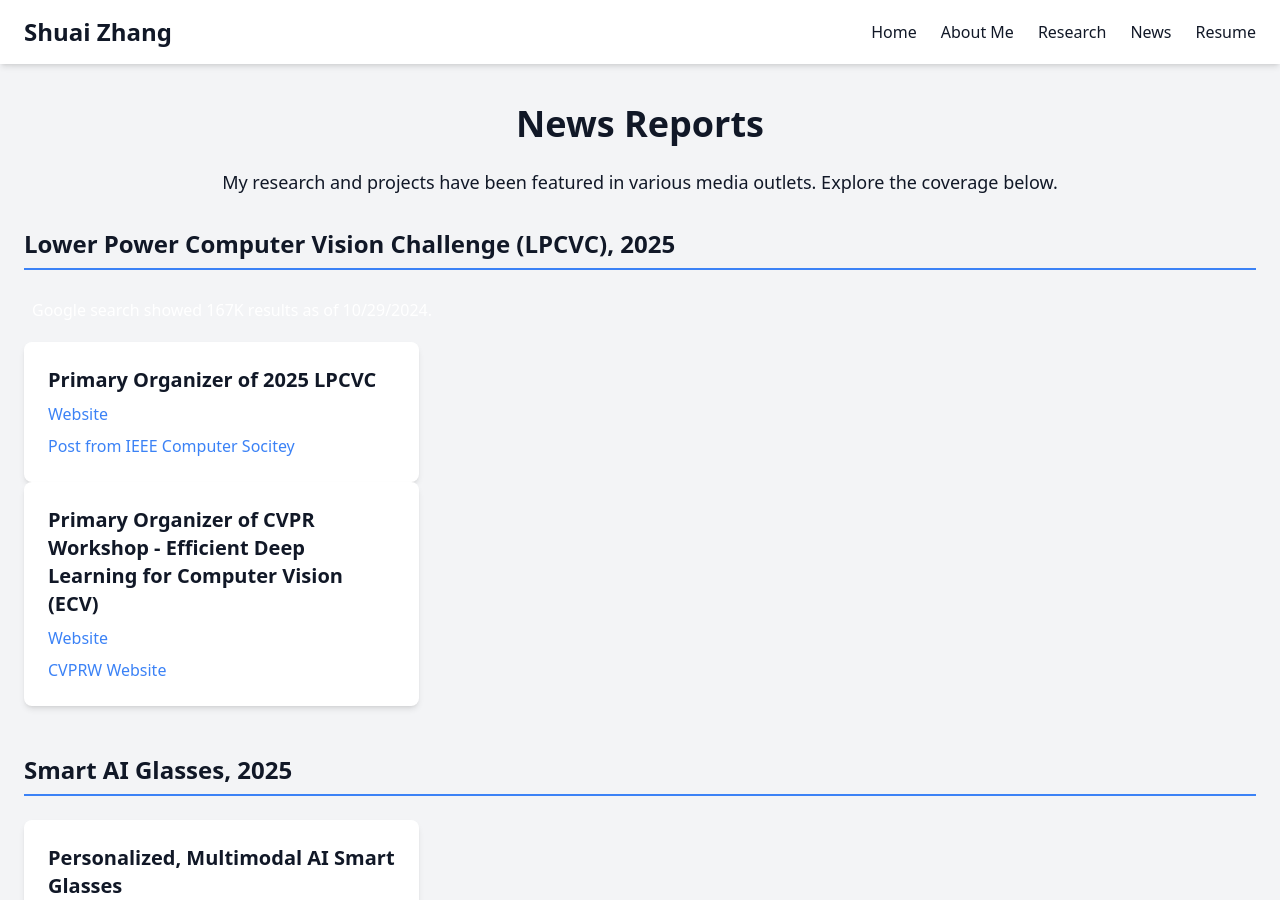
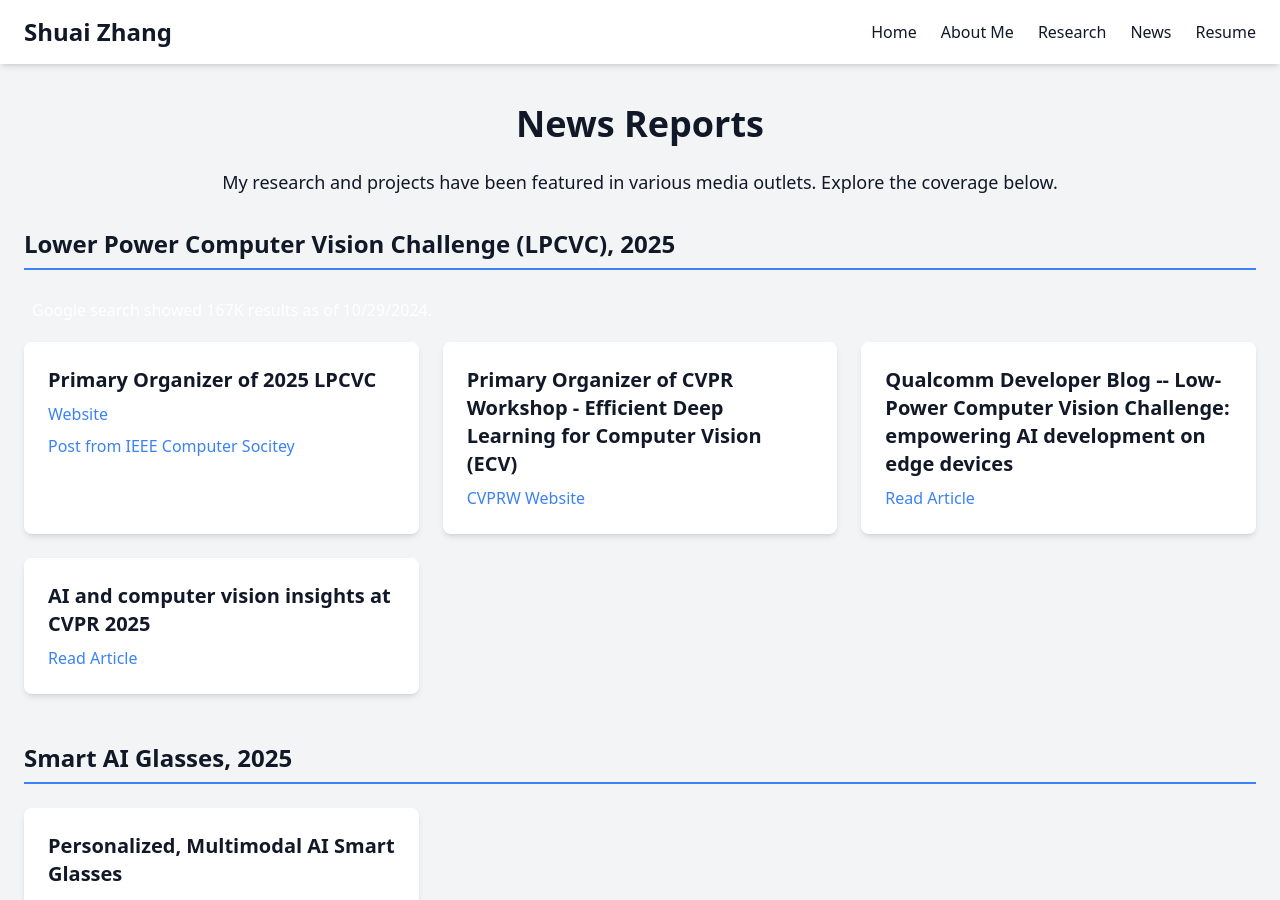
Before and after one commit to zsivine/zsivine.github.io, a Jekyll site: the page built from webreport.html, in a window 1280 px wide and 900 px high. Built offline with Jekyll 4.4.1, drawn with Linux system fonts in a browser that asks for light colours; nearby versions of some CDN libraries.

```diff
--- a/webreport.html
+++ b/webreport.html
@@ -31,20 +31,31 @@ description: Media coverage and news reports on Shuai Zhang's research and proje
             Post from IEEE Computer Socitey</a>
           </div>
         </article>
-      </div>
-      <div class="grid grid-cols-1 md:grid-cols-2 lg:grid-cols-3 gap-6">
         <article class="bg-white dark:bg-gray-700 p-6 rounded-lg shadow-md hover:shadow-lg transition-shadow">
           <h3 class="text-xl font-semibold mb-2">
             Primary Organizer of CVPR Workshop - Efficient Deep Learning for Computer Vision (ECV)</h3>
           <div class="mt-2">
-            <a href="https://lpcv.ai/"
+            <a href="https://lpcv.ai/2025LPCVC/cvpr-workshop/"
             class="text-blue-500 hover:underline" target="_blank" rel="noopener noreferrer">
-            Website</a>
+            CVPRW Website</a>
           </div>
+        </article>
+        <article class="bg-white dark:bg-gray-700 p-6 rounded-lg shadow-md hover:shadow-lg transition-shadow">
+          <h3 class="text-xl font-semibold mb-2">
+            Qualcomm Developer Blog -- Low-Power Computer Vision Challenge: empowering AI development on edge devices</h3>
           <div class="mt-2">
             <a href="https://lpcv.ai/2025LPCVC/cvpr-workshop/"
             class="text-blue-500 hover:underline" target="_blank" rel="noopener noreferrer">
-            CVPRW Website</a>
+            Read Article</a>
+          </div>
+        </article>
+        <article class="bg-white dark:bg-gray-700 p-6 rounded-lg shadow-md hover:shadow-lg transition-shadow">
+          <h3 class="text-xl font-semibold mb-2">
+            AI and computer vision insights at CVPR 2025</h3>
+          <div class="mt-2">
+            <a href="https://www.qualcomm.com/news/onq/2025/06/ai-and-computer-vision-insights-cvpr-2025"
+            class="text-blue-500 hover:underline" target="_blank" rel="noopener noreferrer">
+            Read Article</a>
           </div>
         </article>
       </div>
```
